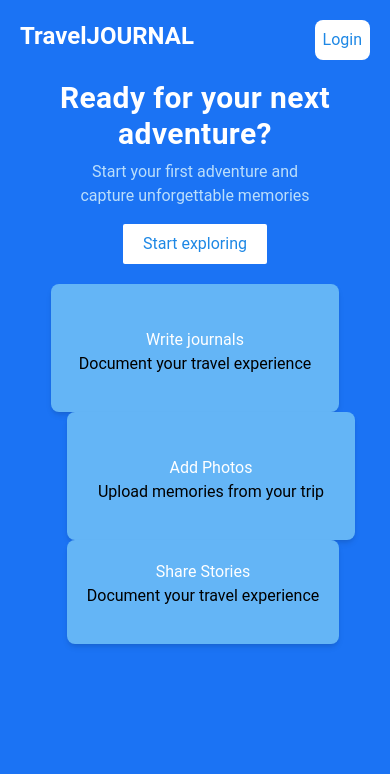
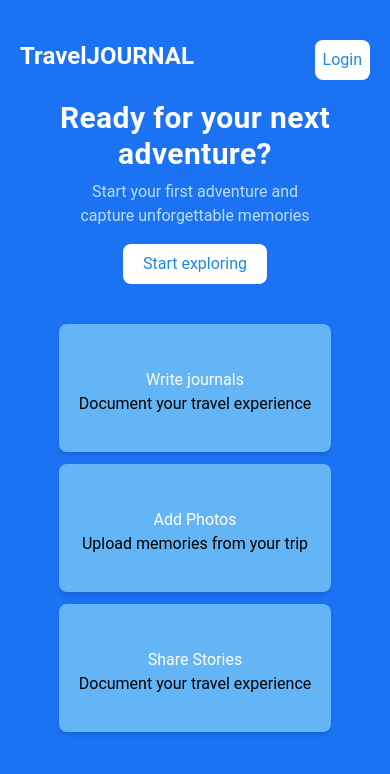
Before and after one commit to ayirezang/travel-journal, a React (Vite) app in the folder front-end/: page / in a window 390 px wide. Shown: the top 774 px of the page. Built offline with nearby package versions, Linux system fonts and the light colour scheme.

Commit message:
responsiveness

```diff
--- a/front-end/src/Pages/Home.jsx
+++ b/front-end/src/Pages/Home.jsx
@@ -3,9 +3,9 @@
 
 const Home = () => {
   return (
-    <div className="bg-[#1B73F4] min-h-screen">
+    <div className="bg-[#1B73F4] min-h-screen pt-5 ">
       {/*header*/}
-      <div className=" flex justify-between p-5 md:p-6 lg-p-7">
+      <div className=" flex justify-between p-5 md:p-6 lg-p-7 ">
         <h1 className="text-white font-bold text-2xl  md:text-3xl lg:text-4xl">
           TravelJOURNAL
         </h1>
@@ -16,7 +16,7 @@
         </Link>
       </div>
       {/**main */}
-      <div className="flex flex-col justify-center items-center">
+      <div className="flex flex-col justify-center items-center ">
         {/**text */}
         <div className="flex flex-col lg:mt-32 md:mt-28 space-y-2 md:space-x-3 lg:space-y-5 justify-center items-center">
           <div className=" leading-relaxed tracking-wide">
@@ -33,27 +33,27 @@
 
         {/**buttons and cards */}
 
-        <div className="mt-2 md:mt-3 lg:mt-5  flex flex-col justify-center items-center space-y-5 md:space-y-10 lg:space-y-20">
+        <div className="mt-2 md:mt-3 lg:mt-5  flex flex-col gap-5 md:gap-9 lg:gap-10 justify-center items-center  ">
           {/**buttons */}
           <div className="flex gap-2 md:gap-3 lg:gap-5 mt-2 lg:mt-3">
-            <button className="  px-5 py-2 md:px-7 md:py-2  lg:px-10  lg:py-3 bg-white text-blue-600 hover:cursor-pointer hover:shadow-xl hover:bg-blue-300 rounded-sm  md:rounded-lg lg:rounded-xl">
+            <button className="px-5 py-2 md:px-7 md:py-2 lg:px-10 lg:py-3 bg-white text-blue-600 hover:cursor-pointer hover:shadow-xl hover:bg-blue-300 rounded-lg  md:rounded-lg lg:rounded-xl">
               Start exploring
             </button>
           </div>
           {/**cards */}
-          <div className=" flex flex-col md:flex-row  lg:flex-row  space-x-4 lg:space-x-5 ">
+          <div className=" flex flex-col space-y-3 p-5 justify-center items-center md:flex-row  md:space-x-4  md:space-y-0 lg:flex-row lg:space-x-5 ">
             {/**cards1 */}
-            <div className="h-32 w-full md:h-36 md:w-48 lg:h-40 lg:w-54 p-5 bg-blue-300 rounded-lg shadow-md flex hover:cursor-pointer hover:bg-blue-400 hover:shadow-xl  flex-col items-center  justify-end">
+            <div className="h-32 w-full md:h-36 md:w-48 lg:h-32 lg:w-72 p-5 bg-blue-300 rounded-lg shadow-md flex hover:cursor-pointer hover:bg-blue-400 hover:shadow-xl  flex-col items-center  justify-end">
               <p className="text-white ">Write journals</p>
               <p className="mb-4">Document your travel experience</p>
             </div>
             {/**card2 */}
-            <div className="h-32 w-full md:h-36 md:w-48 lg:h-40 lg:w-54 p-5 bg-blue-300 rounded-lg shadow-md  hover:cursor-pointer hover:bg-blue-400  hover:shadow-xl flex  flex-col items-center justify-end">
+            <div className="h-32 w-full md:h-36 md:w-48 lg:h-32 lg:w-72 p-5 bg-blue-300 rounded-lg shadow-md  hover:cursor-pointer hover:bg-blue-400  hover:shadow-xl flex  flex-col items-center justify-end">
               <p className="text-white text-center">Add Photos</p>
               <p className="mb-4">Upload memories from your trip</p>
             </div>
             {/**card3 */}
-            <div className=" lg:h-40 lg:w-54 p-5 bg-blue-300 rounded-lg shadow-md  hover:cursor-pointer hover:bg-blue-400 hover:shadow-xl flex  flex-col items-center justify-end">
+            <div className="h-32 w-full md:h-36 md:w-48 lg:h-32 lg:w-72 p-5 bg-blue-300 rounded-lg shadow-md  hover:cursor-pointer hover:bg-blue-400 hover:shadow-xl flex  flex-col items-center justify-end">
               <p className="text-white ">Share Stories</p>
               <p className="mb-4">Document your travel experience</p>
             </div>
--- a/front-end/src/Pages/Login.jsx
+++ b/front-end/src/Pages/Login.jsx
@@ -24,20 +24,20 @@
     }
   };
   return (
-    <div className="bg-[#1B73F4] flex flex-col justify-center items-center min-h-screen">
-      <div className="bg-white shadow-lg max-w-4xl w-full rounded-lg p-10">
+    <div className="bg-[#1B73F4] flex flex-col justify-center items-center min-h-screen py-8 px-4">
+      <div className="bg-white shadow-lg max-w-md w-full rounded-lg p-6    md:p-10">
         <form onSubmit={handleSubmit(onSubmit)} className="">
           <div className="text-center">
             <h1 className="font-bold  text-3xl sm:text-2xl md:text-3xl lg:text-4xl tracking-wide">
               Good to see you!
             </h1>
-            <p className="text-lg sm:text-base md:text-lg lg:text-xl mt-2">
+            <p className="text-base md:text-lg lg:text-xl mt-1 md:mt-2 lg:mt-2">
               Let's continue the journey
             </p>
           </div>
 
           {/*username*/}
-          <div className=" space-y-6 ">
+          <div className="space-y-4  md:space-y-6 lg:space-y-6 ">
             <div>
               <label
                 htmlFor="email"
--- a/front-end/src/Pages/Register.jsx
+++ b/front-end/src/Pages/Register.jsx
@@ -30,14 +30,14 @@
   };
 
   return (
-    <div className="bg-[#1B73F4] flex flex-col justify-center items-center min-h-screen">
-      <div className="bg-white shadow-lg max-w-4xl w-full rounded-lg p-5">
+    <div className="bg-[#1B73F4] flex flex-col justify-center items-center min-h-screen py-8 px-4">
+      <div className="bg-white shadow-lg max-w-md w-full rounded-lg p-6 md:p-10">
         <form onSubmit={handleSubmit(onSubmit)} className="">
           <div className="text-center">
-            <h1 className="font-bold  text-3xl sm:text-3xl md:text-4xl lg:text-5xl tracking-widest">
+            <h1 className="text-xl  md:text-4xl lg:text-4xl tracking-wider">
               Welcome!
             </h1>
-            <p className="text-lg sm:text-base md:text-lg lg:text-xl mt-2">
+            <p className="text-md  md:text-lg lg:text-xl ">
               Sign up to get started
             </p>
           </div>
--- a/front-end/src/Pages/View.jsx
+++ /dev/null
@@ -1,7 +0,0 @@
-import React from "react";
-
-const View = () => {
-  return <div>View</div>;
-};
-
-export default View;
--- a/front-end/src/Pages/upload.jsx
+++ b/front-end/src/Pages/upload.jsx
@@ -45,12 +45,15 @@
   };
 
   return (
-    <div className=" min-h-screen ">
-      <div>
+    <div className=" bg-[#1B73F4] min-h-screen flex flex-col justify-center items-center">
+      <div className="flex justify-center items-center">
         <NavBar />
       </div>
-      <div className="flex flex-col justify-center items-center  p-4 mt-10">
-        <form onSubmit={handleSubmit(onSubmit)} className="space-y-4">
+      <div className="flex flex-col justify-center items-center  p-4 pt-20 bg-white shadow-lg  max-w-xl   rounded-lg w-full">
+        <form onSubmit={handleSubmit(onSubmit)} className="  space-y-4 mt-10 ">
+          <div className="text-center text-3xl">
+            <h1>Share your journey</h1>
+          </div>
           <div>
             <label>Title</label>
             <input
```
